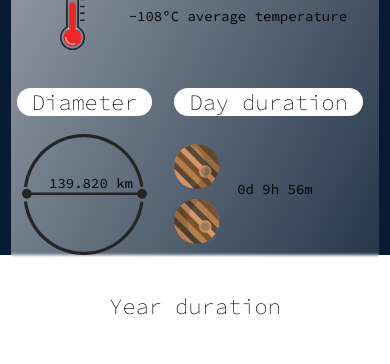
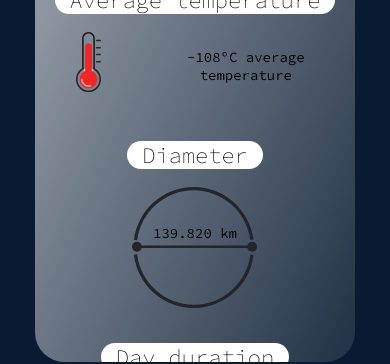
Before and after one commit to miggy97/solar-system, a Vue app: page /planet/jupiter in a window 390 px wide. Shown: the part 795-1159 px from the top of the page. Before the commit the page ends 1115 px from the top, so only its background shows below. Built offline with nearby package versions, Linux system fonts and the light colour scheme; what vue-particles would draw is missing.

Commit message:
Improve responsiveness

```diff
--- a/src/App.vue
+++ b/src/App.vue
@@ -55,16 +55,16 @@ html {
     -moz-osx-font-smoothing: grayscale;
     color: #2c3e50;
     background-color: #081b32;
-    height: 1050px;
+    height: 1200px;
   }
 
   .stars {
-    height: 1050px;
+    height: 1200px;
   }
 
   .main-view {
     position: absolute;
-    height: 1050px;
+    height: 1200px;
   }
 }
 </style>
--- a/src/components/PanelInfo.vue
+++ b/src/components/PanelInfo.vue
@@ -10,7 +10,12 @@
       <h5 class="distanceNumSun">{{ distanceToSun }}</h5>
       <div class="distanceSun">
         <img class="sun" src="@/assets/Sun.svg" alt="Sun" />
-        <img class="lineSun" src="@/assets/Line.svg" alt="arrow" />
+        <img
+          :class="{ lineSaturn: isSaturn }"
+          class="lineSun"
+          src="@/assets/Line.svg"
+          alt="arrow"
+        />
         <img
           :class="planetSizeClass"
           :src="require('@/assets/' + planetName + '.svg')"
@@ -75,7 +80,7 @@
 
     <!-- Diameter and day duration -->
     <section class="divide">
-      <section>
+      <section class="alignDiameter">
         <div class="centerTag">
           <div class="tag">
             <h2>Diameter</h2>
@@ -88,7 +93,7 @@
           alt="Diameter"
         />
       </section>
-      <section>
+      <section class="alignDayDuration">
         <div class="centerTag">
           <div class="tag">
             <h2>Day duration</h2>
@@ -271,6 +276,10 @@ h2 {
   margin-right: 10px;
 }
 
+.lineSaturn {
+  margin-right: -5px;
+}
+
 // Size according to each planet
 .planetMars,
 .planetMercury {
@@ -449,4 +458,61 @@ h5 {
     overflow-y: scroll;
   }
 }
+@media (max-width: 400px) {
+  .panel {
+    background-color: white;
+    height: 85vh;
+    width: 20em;
+    background: linear-gradient(
+      to right bottom,
+      rgba(255, 255, 255, 0.7),
+      rgba(255, 255, 255, 0.1)
+    );
+    border-radius: 3.5vh;
+    backdrop-filter: blur(0.1rem);
+    overflow-y: scroll;
+  }
+  .lineSun {
+    width: 150px;
+    margin-left: 10px;
+    margin-right: 10px;
+  }
+
+  .lineSaturn {
+    margin-right: -2px;
+  }
+
+  .lineEarth {
+    width: 150px;
+    margin-left: -30px;
+    margin-right: -30px;
+  }
+  .lineEarthClose {
+    width: 150px;
+    margin-left: -13px;
+    margin-right: -20px;
+  }
+  .divide {
+    margin-top: 20px;
+    display: grid;
+    grid-template-rows: 1fr 1fr;
+    grid-template-columns: 1fr;
+    grid-auto-flow: column;
+    justify-items: center;
+  }
+  .alignDiameter {
+    display: flex;
+    flex-direction: column;
+    align-items: center;
+    justify-content: center;
+  }
+  .alignDayDuration {
+    margin-top: 15px;
+  }
+  .diameter {
+    position: absolute;
+    margin-left: 0px;
+    margin-top: 60px;
+  }
+}
 </style>
--- a/src/views/PlanetInfo.vue
+++ b/src/views/PlanetInfo.vue
@@ -140,6 +140,12 @@ h1 {
     font-size: 5vw;
     color: #000000;
   }
+  .content {
+    height: 1150px;
+    width: 100vw;
+    display: inline-block;
+    text-align: center;
+  }
   .centerContainer {
     width: 100vw;
     display: grid;
@@ -148,7 +154,7 @@ h1 {
     grid-auto-flow: column;
     justify-items: center;
     align-items: center;
-    height: 1000px;
+    height: 1150px;
   }
   .sizeSaturn {
     width: 40vw;
@@ -162,6 +168,13 @@ h1 {
     align-self: start;
   }
 }
+@media (max-width: 700px) {
+  .sizeSaturn {
+    width: 70vw;
+    height: auto;
+  }
+}
+
 @media (max-width: 600px) {
   h1 {
     font-family: "Source Code Pro", monospace;
@@ -186,6 +199,10 @@ h1 {
     font-size: 8vw;
     color: #000000;
   }
+  .sizeSaturn {
+    width: 80vw;
+    height: auto;
+  }
 }
 @media (max-width: 300px) {
   h1 {
--- a/src/views/SolarSystem.vue
+++ b/src/views/SolarSystem.vue
@@ -87,7 +87,7 @@ a {
     align-content: center;
     align-items: center;
     justify-content: space-between;
-    height: 1000px;
+    height: 1150px;
   }
   .sun {
     transform: rotate(90deg);
@@ -96,7 +96,7 @@ a {
   }
 
   .sunPlaceholder {
-    height: 25vh;
+    height: 20vh;
   }
 
   .saturn {
@@ -114,20 +114,25 @@ a {
   }
 }
 
+@media (max-width: 480px) {
+  .sunPlaceholder {
+    height: 18vh;
+  }
+}
 
 @media (max-width: 370px) {
   .sunPlaceholder {
-    height: 20vh;
+    height: 13vh;
   }
 }
 @media (max-width: 290px) {
   .sunPlaceholder {
-    height: 15vh;
+    height: 8vh;
   }
 }
 @media (max-width: 220px) {
   .sunPlaceholder {
-    height: 10vh;
+    height: 3vh;
   }
 }
 </style>
```
